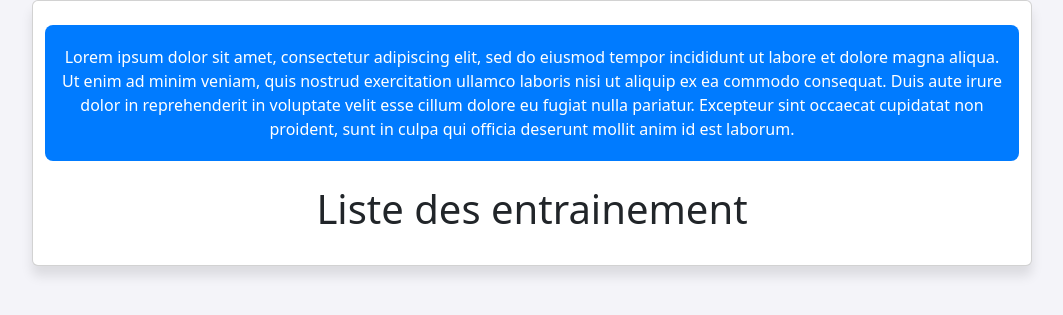
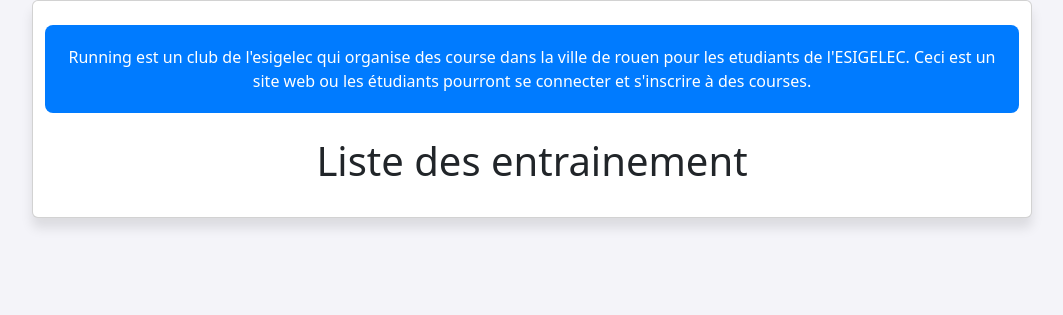
Before and after one commit to HerveTng/Projet-Running, a PHP site: page / in a window 1280 px wide. Shown: the part 82-397 px from the top of the page, without its empty margins (108-1171 px from the left). Run offline with PHP 8.4, Linux system fonts and the light colour scheme; data that the repository does not hold is empty.

Commit message:
description du club running

```diff
--- a/index.php
+++ b/index.php
@@ -19,14 +19,8 @@ include('navbar.php');
             <div class="card back2 p-4" style="max-width: 1000px; width: 100%;">
                 <div class="row">
                     <p class="encadre">
-                        Lorem ipsum dolor sit amet, consectetur adipiscing elit,
-                        sed do eiusmod tempor incididunt ut labore et dolore magna
-                        aliqua. Ut enim ad minim veniam, quis nostrud exercitation
-                        ullamco laboris nisi ut aliquip ex ea commodo consequat.
-                        Duis aute irure dolor in reprehenderit in voluptate velit
-                        esse cillum dolore eu fugiat nulla pariatur. Excepteur sint
-                        occaecat cupidatat non proident, sunt in culpa qui officia
-                        deserunt mollit anim id est laborum.
+                        Running est un club de l'esigelec qui organise des course dans la ville de rouen pour les etudiants de l'ESIGELEC.
+                        Ceci est un site web ou les étudiants pourront se connecter et s'inscrire à des courses.
                     </p>
                 </div>
                 <div class="row text-center">
```
